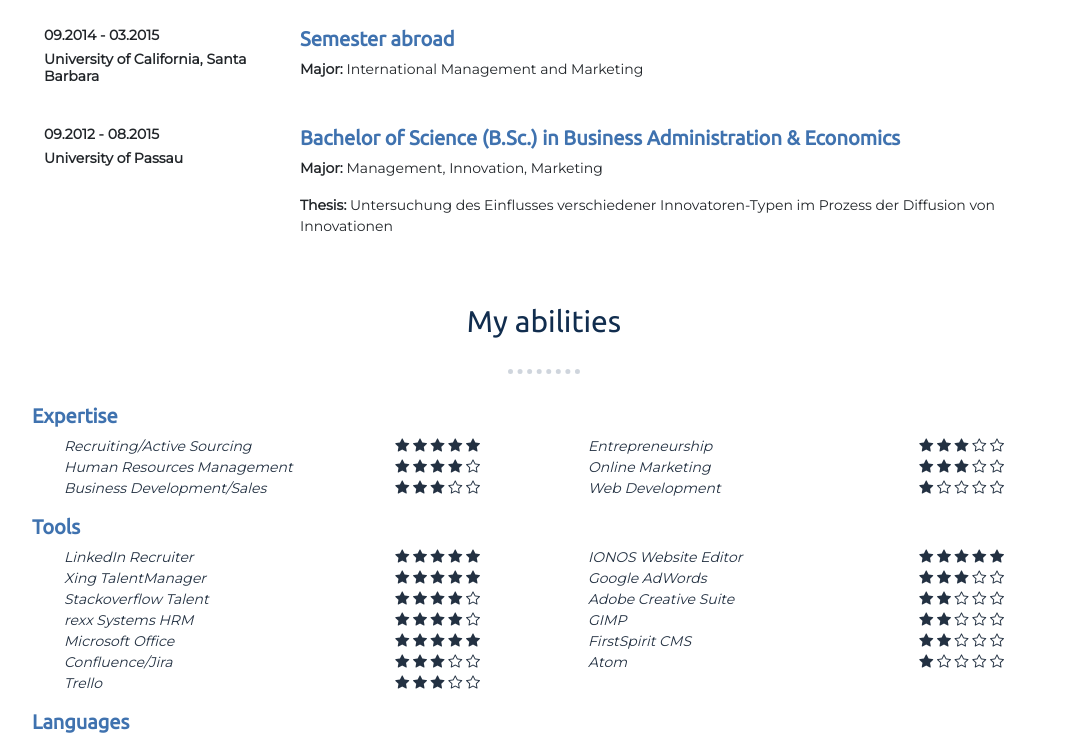
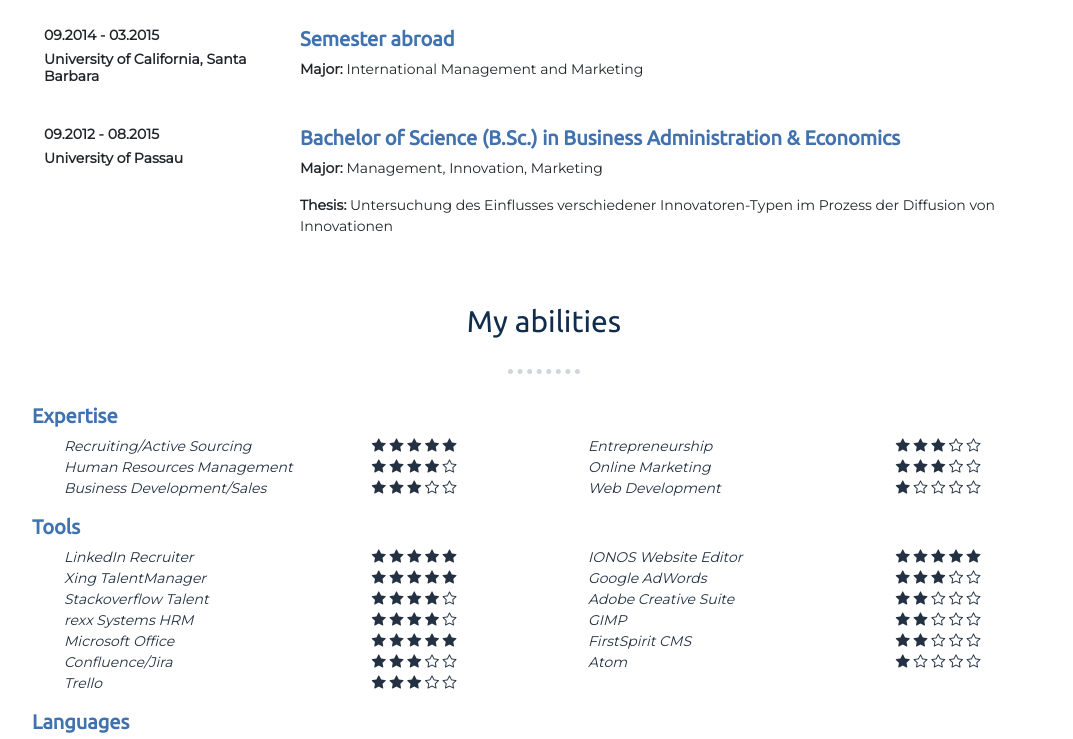
Before and after one commit to IM-Johannes/Personal-Site, a plain HTML site: page index.html in a window 1280 px wide. Shown: the part 2259-2998 px from the top of the page, without its empty margins (96-1169 px from the left). Drawn offline with nearby package versions, Linux system fonts and the light colour scheme.

Commit message:
Adjust .ability-title width to 65%
Adjust .ability-title width for improved responsiveness on mobile devices

```diff
--- a/styles.css
+++ b/styles.css
@@ -118,7 +118,7 @@ display: block;
 
 .ability-title{
   display: inline-block;
-  width: 70%;
+  width: 65%;
 }
 
 .rating:hover{
```
